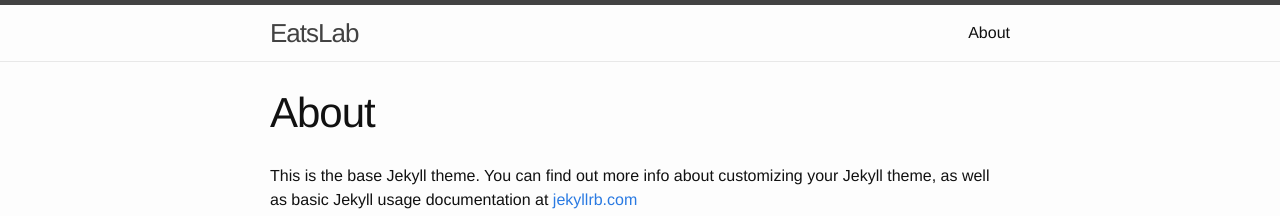
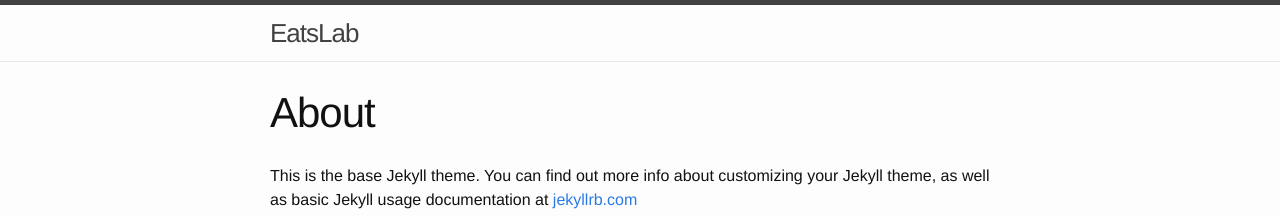
Before and after one commit to TinkurLab/EatsLab, a Jekyll site: the page built from about.md, in a window 1280 px wide. Shown: the top 216 px of the page. Built offline with Jekyll 4.4.1, drawn with Linux system fonts in a browser that asks for light colours.

Commit message:
Playing w/ header

```diff
--- a/_includes/header.html
+++ b/_includes/header.html
@@ -4,24 +4,6 @@
 
     <a class="site-title" href="{{ site.baseurl }}/">{{ site.title }}</a>
 
-    <nav class="site-nav">
-      <a href="#" class="menu-icon">
-        <svg viewBox="0 0 18 15">
-          <path fill="#424242" d="M18,1.484c0,0.82-0.665,1.484-1.484,1.484H1.484C0.665,2.969,0,2.304,0,1.484l0,0C0,0.665,0.665,0,1.484,0 h15.031C17.335,0,18,0.665,18,1.484L18,1.484z"/>
-          <path fill="#424242" d="M18,7.516C18,8.335,17.335,9,16.516,9H1.484C0.665,9,0,8.335,0,7.516l0,0c0-0.82,0.665-1.484,1.484-1.484 h15.031C17.335,6.031,18,6.696,18,7.516L18,7.516z"/>
-          <path fill="#424242" d="M18,13.516C18,14.335,17.335,15,16.516,15H1.484C0.665,15,0,14.335,0,13.516l0,0 c0-0.82,0.665-1.484,1.484-1.484h15.031C17.335,12.031,18,12.696,18,13.516L18,13.516z"/>
-        </svg>
-      </a>
-
-      <div class="trigger">
-        {% for my_page in site.pages %}
-          {% if my_page.title %}
-          <a class="page-link" href="{{ my_page.url | prepend: site.baseurl }}">{{ my_page.title }}</a>
-          {% endif %}
-        {% endfor %}
-      </div>
-    </nav>
-
   </div>
 
 </header>
```
